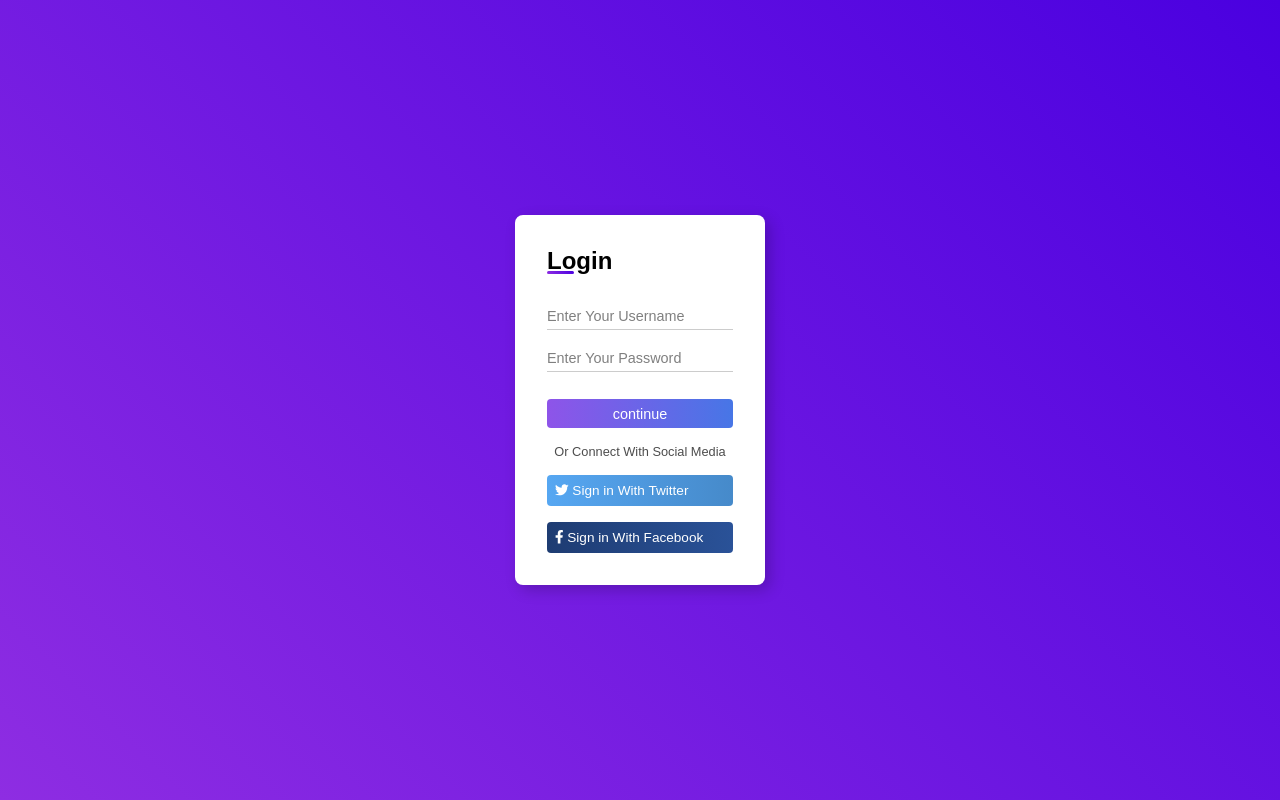
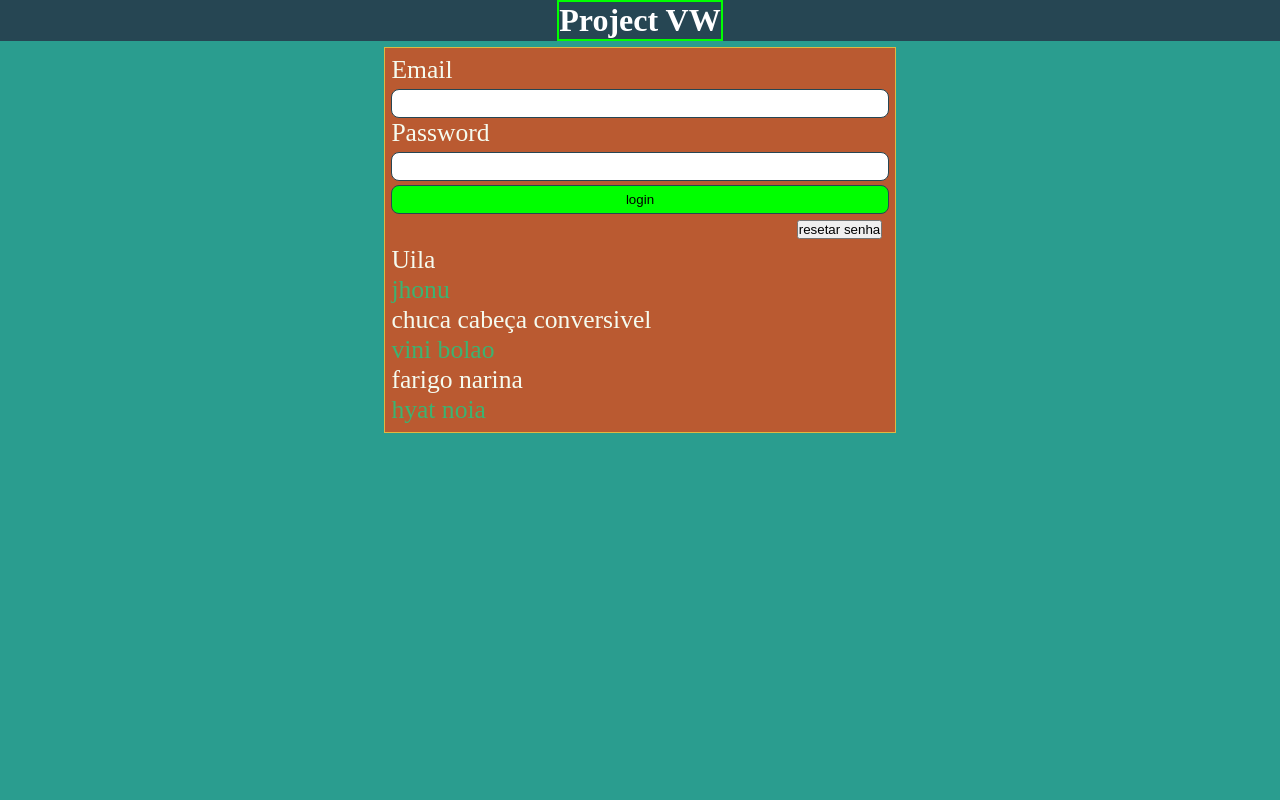
Before and after one commit to victornonoks/projeto_vw, a plain HTML site: page index.html in a window 1280 px wide. Drawn offline with Linux system fonts and the light colour scheme.

Commit message:
Revert "tela de login"

```diff
--- a/index.html
+++ b/index.html
@@ -1,50 +1,59 @@
 <!DOCTYPE html>
-<html lang="pt-br">
+<html lang="en">
 
-<header>
+<head>
     <meta charset="UTF-8">
     <meta http-equiv="X-UA-Compatible" content="IE=edge">
     <meta name="viewport" content="width=device-width, initial-scale=1.0">
-    <script src="https://use.fontawesome.com/releases/v5.15.3/js/all.js" data-auto-replace-svg></script>
-    <title>Login Form</title>
-    <link rel="stylesheet" href="stylesheet/style.css">
+    <link rel="stylesheet" href="./stylesheet/style.css">
+    <title>Document</title>
+</head>
+<header>
+    <div class="title">
+        <h1>Project VW</h1>
+    </div>
+
 </header>
+
 <body>
-    <main class="container">
-        <h2>Login</h2>
-        <form action="">
-            <div class="input-field">
-                <input type="text" name="username" id="username" placeholder="Enter Your Username">
-                <div class="underline"></div>
-            </div>
-            <div class="input-field">
-                <input type="password" name="password" id="password" placeholder="Enter Your Password">
-                <div class="underline"></div>
+    <div class="container">
+        <div class="login">
+            <form method="POST">
+                <div>
+                    <label for="email">
+                        Email
+                    </label>
+                    <input type="email" id="email">
+                </div>
+
+                <div>
+                    <label for="password">
+                        Password
+                    </label>
+                    <input type="password" id="password">
+                </div>
+
+                <div>
+                    <input type="submit" value="login">
+                </div>
+            </form>
+
+            <div class="reset-password">
+                <button class="reset-button">resetar senha</button>
             </div>
 
-            <input type="submit" value="continue">
-        </form>
+            <div>
+                <ul class="list-item">
+                    <li id="li1">Uila</li>
+                    <li id="li2">jhonu</li>
+                    <li id="li3">chuca cabeça conversivel</li>
+                    <li id="li4">vini bolao</li>
+                    <li id="li5">farigo narina</li>
+                    <li id="li6">hyat noia</li>
+                </ul>
+            </div>
+        </div>
+    </div>
+</body>
 
-        <div class="footer">
-            <span>Or Connect With Social Media</span>
-            <div class="social-fields">
-                <div class="social-field twitter">
-                    <a href="#">
-                        <i class="fab fa-twitter"></i>
-                        Sign in With Twitter
-                    </a>
-                </div>
-                <div class="social-fields">
-                    <div class="social-field facebook">
-                        <a href="#">
-                            <i class="fab fa-facebook-f"></i>
-                            Sign in With Facebook
-                        </a>
-                    </div>
-
-
-                </div>
-            </div>
-    </main>
-</body>
 </html>
--- a/stylesheet/style.css
+++ b/stylesheet/style.css
@@ -1,139 +1,62 @@
-@import url('https://fonts.googleapis.com/css2?family=Poppins:wght@100;200;300;400;500;600;700;800;900&display=swap');
-
-* {
+span{
+    --charcoal: #264653ff;
+    --persian-green: #2a9d8fff;
+    --gold-metallic: #deb841ff;
+    --sinopia: #ba5a31ff;
+    --ivory: #f5fbefff;
+}
+*{
     margin: 0;
-    border: 0;
     padding: 0;
     box-sizing: border-box;
-    font-family: "padding", sans-serif;
 }
-body{
-    background: linear-gradient(45deg, #8e2de2, #4a00e0);
-    background-repeat: no-repeat;
-    min-height: 100vh;
-    min-width: 100vw;
+
+header{
+    background-color: #264653ff;
+    width: 100vw;
     display: flex;
-    align-items: center;
     justify-content: center;
 }
-main.container {
-    background: white;
-    max-width: 350px;
-    min-height: 40vh;
-    padding: 2rem;
-    box-shadow: 5px 5px 15px rgba(0, 0, 0, 0.2);
-    border-radius: 8px;
+.title {
+    color: #fff;
+    border: 2px solid lime;
 }
 
-main h2{
-    font-weight: 600;
-    margin-bottom: 2rem;
-    position: relative;
-
+ body{
+     background-color: #2a9d8fff;
+     width: 100vw;
+     height: 75vh;
+ }
+ .container{
+    display: flex;
+    justify-content: center;
+    padding: .4rem;
+ }
+ .login{
+     border: 1px solid #deb841ff;
+     background-color: #ba5a31ff;
+     color: #f5fbefff;
+     font-size: 1.6rem;
+     width: 40vw;
+     padding: .4rem;
+ }
+ input{
+     height: 1.8rem;
+     width: 100%;
+     border: 1px solid #264653ff;
+     border-radius: 8px;
+ }
+ input[type="submit"]{
+     background-color: lime;
+ }
+.reset-password{
+  display: flex;
+  justify-content: flex-end;
+  margin: .4rem;
 }
-main h2::before{
-    content: '';
-    position: absolute;
-    height: 3px;
-    width: 27px;
-    bottom: 1px;
-    left: 0;
-    border-radius: 8px;
-    background: linear-gradient(45deg, #8e2de2, #4a00e0);
+.list-item li{
+list-style: none;
 }
-form{
-    display: flex;
-    flex-direction: column;
+.list-item li:nth-child(2n){
+    color: mediumseagreen;
 }
-.input-field{
-    position: relative;
-}
-
-form .input-field:first-child{
-    margin-bottom: 1.5rem;
-}
-
-.input-field .underline::before{
-    content: '';
-    position: absolute;
-    height: 1px;
-    width: 100%;
-    bottom: -5px;
-    left: 0;
-    background: rgba(0, 0, 0, 0.2);
-
-}
-.input-field .underline::after{
-    content: '';
-    position: absolute;
-    height: 1px;
-    width: 100%;
-    bottom: -5px;
-    left: 0;
-    background: linear-gradient(45deg,  #8e2de2, #4a00e0);
-    transform: scaleX(0);
-    transition: all .3s ease-in-out;
-    transform-origin: left;
-}
-.input-field input:focus ~ .underline::after {
-    transform: scaleX(1);
-}
-.input-field input{
-    outline: none;
-    font-size:  0.9rem;
-    color: rgba(0, 0, 0, 0.7);
-}
-
-.input-field input::placeholder{
-    color: rgba(0, 0, 0, 0.5);
-}
-
-form input[type="submit"] {
-    margin-top: 2rem;
-    padding: 0.4rem;
-    background: linear-gradient(to left, #4776e6, #8e54e9);
-    cursor: pointer;
-    color: white;
-    font-size: 0.9rem;
-    font-weight: 400;
-    border-radius: 4px;
-    transition: all 0.3s ease;
-}
-
-form input[type="submit"]:hover {
-    letter-spacing: 0.5px;
-    background: linear-gradient(to right, #4776e6, #8e54e9);
-}
-
-.footer{
- display: flex;
- flex-direction: column;
- margin-top:1rem;
-}
-.footer span{
-    color: rgba(0, 0, 0, 0.7);
-    font-size: 0.8rem;
-    text-align: center;
-}
-.footer .social-field{
-    padding: 0.5rem;
-    border-radius: 4px;
-    font-size: 0.85rem;
-    width: 100%;
-    cursor: pointer;
-    margin-top: 1rem;
-}
-.footer .social-field a i {
-    margin: 0 0.5rem;
-    width: 15px;
-}
-.footer .social-field a{
-    text-decoration: none;
-    color: white;
-}
-.footer .social-field.twitter{
-    background: linear-gradient(to right, #56a7f2, #468aca);
-}
-.footer .social-field.facebook{
-    background: linear-gradient(to right, #1e3c72, #2a5298);
-}
```
